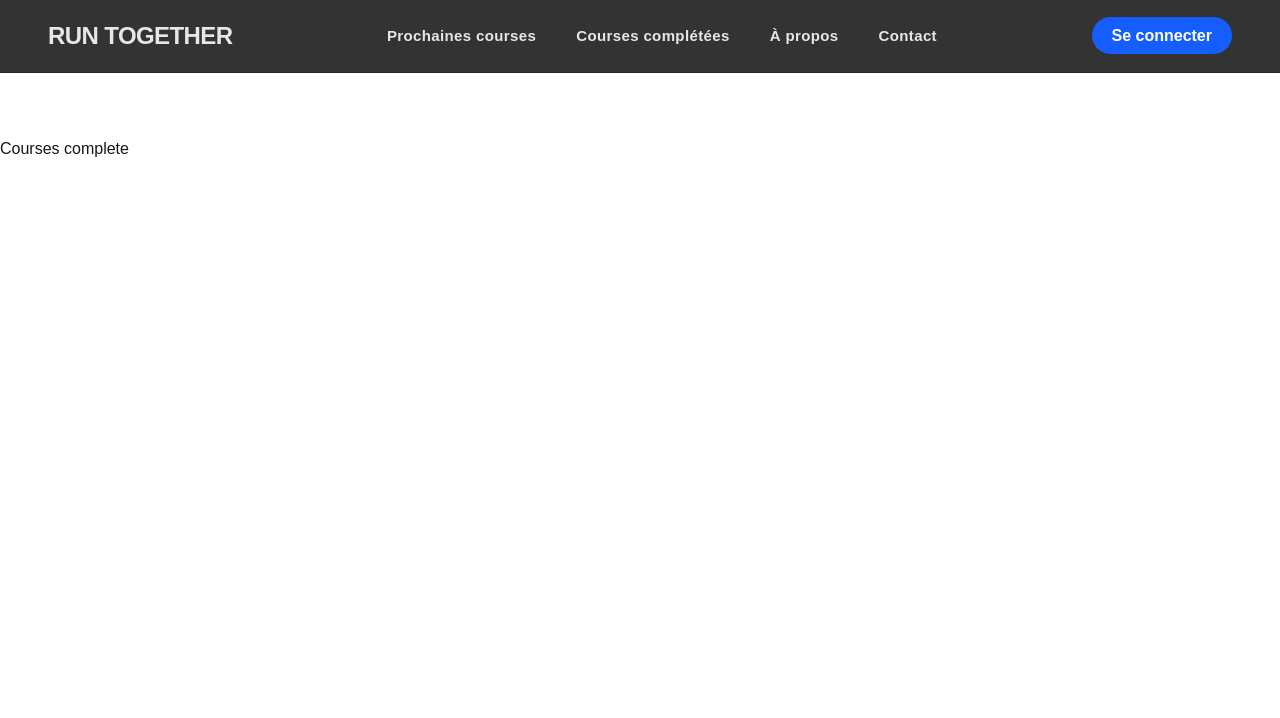
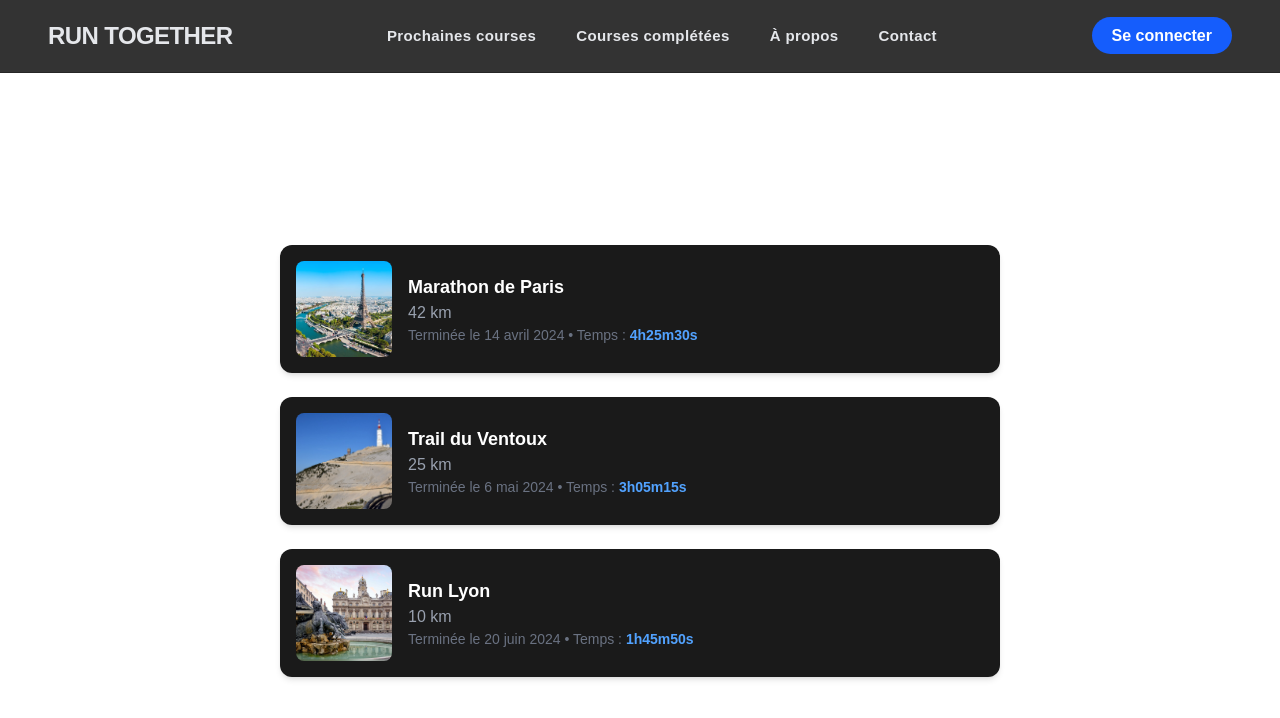
Before and after one commit to blezzou/webtech-203, a Next.js app in the folder client/: page /completed-runs in a window 1280 px wide. Shown: the top 718 px of the page. Built offline with nearby package versions, Linux system fonts and the light colour scheme.

Commit message:
feat: completed run

```diff
--- a/client/src/app/about/page.tsx
+++ b/client/src/app/about/page.tsx
@@ -1,19 +1,35 @@
-import Link from 'next/link';
+export default function AboutPage() {
+  return (
+    <div className="max-w-5xl mx-auto px-6 text-gray-300">
+      <h1 className="text-4xl font-bold text-white mb-6">À propos</h1>
 
-export default function About() {
-    return (
-    <div className="flex flex-col items-center gap-24 px-6 py-12">
-      <section className="text-center max-w-2xl mt-10">
-        <h1 className="text sm:text font-extrabold mb-8 text-white tracking-tight">
-          Bienvenu sur le site de RunTogether
-        </h1>
-        <h1 className="text sm:text font-extrabold mb-8 text-white tracking-tight">
-          A propos de nous
-        </h1>
-                <h1 className="text sm:text font-extrabold mb-8 text-white tracking-tight">
-          Ce site est concu dans le cadre d'un projet scolaire
-        </h1>
-      </section>
+      <p className="text-lg leading-relaxed mb-8">
+        Ce site a été développé dans le cadre d’un projet étudiant.
+        L’objectif est de concevoir une plateforme permettant aux utilisateurs de trouver, suivre et
+        compléter des courses sportives partout en France.
+      </p>
+
+      <h2 className="text-2xl font-semibold text-white mt-10 mb-4">
+        Technologies utilisées
+      </h2>
+      <ul className="list-disc list-inside text-lg leading-relaxed mb-8">
+        <li>Next.js 14</li>
+        <li>React / TailwindCSS</li>
+        <li>Supabase (authentification et base de données)</li>
+      </ul>
+
+      <h2 className="text-2xl font-semibold text-white mt-10 mb-4">
+        Vision du projet
+      </h2>
+      <p className="text-lg leading-relaxed mb-8">
+        Le but est de créer un espace complet pour les coureurs : recherche de
+        courses, gestion du calendrier, suivi des performances, et connexion
+        avec d’autres sportifs.
+      </p>
+
+      <p className="text-lg text-gray-400 italic">
+        ECE WEBTECH-203
+      </p>
     </div>
   );
 }
--- a/client/src/app/completed-runs/page.tsx
+++ b/client/src/app/completed-runs/page.tsx
@@ -1,5 +1,54 @@
-import Link from 'next/link';
+"use client";
 
-export default function CompletedRuns() {
-  return <h1>Courses complete</h1>;
+import Image from "next/image";
+import { completedRuns } from "@/data/data";
+import { races } from "@/data/data";
+
+export default function CompletedRunsPage() {
+  const userId = 1;
+  const userRuns = completedRuns.filter((run) => run.userId === String(userId));
+
+  const runsWithInfo = userRuns.map((run) => {
+    const race = races.find((r) => r.id === run.raceId);
+    return { ...run, race };
+  });
+
+  return (
+    <div className="px-6 py-10 max-w-3xl mx-auto">
+      <h1 className="text-3xl font-bold text-white mb-8">
+        Courses complétées
+      </h1>
+
+      <div className="flex flex-col gap-6">
+        {runsWithInfo.map((item) => (
+          <div
+            key={item.id}
+            className="flex items-center bg-[#1a1a1a] rounded-xl p-4 shadow-md hover:shadow-lg transition"
+          >
+            <div className="relative w-24 h-24 rounded-lg overflow-hidden mr-4">
+              <Image
+                src={item.race?.image ?? "/placeholder.jpg"}
+                alt={item.race?.name ?? "Course"}
+                fill
+                className="object-cover"
+              />
+            </div>
+
+            <div className="flex-1">
+              <h3 className="text-lg font-semibold text-white">
+                {item.race?.name}
+              </h3>
+
+              <p className="text-gray-400">{item.race?.distance}</p>
+
+              <p className="text-gray-500 text-sm">
+                Terminée le {item.date} • Temps :{" "}
+                <span className="text-blue-400 font-semibold">{item.time}</span>
+              </p>
+            </div>
+          </div>
+        ))}
+      </div>
+    </div>
+  );
 }
--- a/client/src/data/data.ts
+++ b/client/src/data/data.ts
@@ -181,4 +181,11 @@ export const completedRuns: completedRuns[] = [
         time: "3h05m15s",
         date: "6 mai 2024",
     },
+    {
+        id: "3",
+        raceId: "3",
+        userId: "1",
+        time: "1h45m50s",
+        date: "20 juin 2024",
+    }
 ];
```
